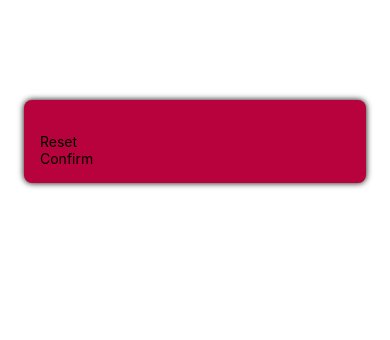
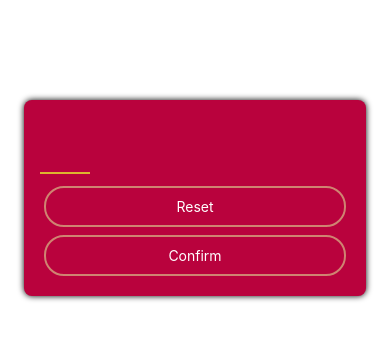
Before and after one commit to MishG777/RN_MiniGameApp, a React Native app: screen / in a window 390 px wide. Shown: the top 340 px of the page. Built offline with nearby package versions, Linux system fonts and the light colour scheme.

Commit message:
adding styling textInput and buttons | adding ripple, shadows...

```diff
--- a/components/PrimaryButton.js
+++ b/components/PrimaryButton.js
@@ -1,11 +1,41 @@
-import { View, Text } from "react-native";
+import { View, Text, Pressable, StyleSheet } from "react-native";
 
 function PrimaryButton({ children }) {
   return (
-    <View>
-      <Text>{children}</Text>
+    <View style={styles.buttonOuterContainer}>
+      <Pressable
+        style={({ pressed }) =>
+          pressed ? [styles.buttonInnerContainer, styles.pressed] : ""
+        }
+      >
+        <Text style={styles.buttonText}>{children}</Text>
+      </Pressable>
     </View>
   );
 }
 
 export default PrimaryButton;
+
+const styles = StyleSheet.create({
+  buttonOuterContainer: {
+    borderRadius: 20,
+    paddingVertical: 10,
+    paddingHorizontal: 8,
+    margin: 4,
+    overflow: "hidden",
+    borderWidth: 2,
+    borderColor: "#cf8471",
+  },
+
+  buttonInnerContainer: {
+    backgroundColor: "#cf8471",
+    borderRadius: 20,
+  },
+  buttonText: {
+    color: "white",
+    textAlign: "center",
+  },
+  pressed: {
+    opacity: 0.75,
+  },
+});
--- a/screens/StartGameScreen.js
+++ b/screens/StartGameScreen.js
@@ -6,7 +6,13 @@
 const StartGameScreen = () => {
   return (
     <View style={styles.inputContainer}>
-      <TextInput />
+      <TextInput
+        style={styles.numberInput}
+        maxLength={2}
+        keyboardType="number-pad"
+        autoCapitalize="none"
+        autoCorrect={false}
+      />
       <PrimaryButton>Reset</PrimaryButton>
       <PrimaryButton>Confirm</PrimaryButton>
     </View>
@@ -20,12 +26,25 @@
     padding: 16,
     marginTop: 100,
     marginHorizontal: 24,
-    backgroundColor: "#b8023d",
+    backgroundColor: "#b9023d",
     borderRadius: 8,
-    //elevation: 10,
+    //elevation: 10, //only android
+
+    //IOS:
     shadowColor: "black",
     shadowOffset: { width: 0, height: 0 },
     shadowRadius: 6,
     shadowOpacity: 1,
   },
+  numberInput: {
+    height: 50,
+    width: 50,
+    textAlign: "center",
+    fontSize: 32,
+    borderBottomColor: "#ddb52f",
+    borderBottomWidth: 2,
+    color: "#ddb52f",
+    marginVertical: 8,
+    fontWeight: "bold",
+  },
 });
```
